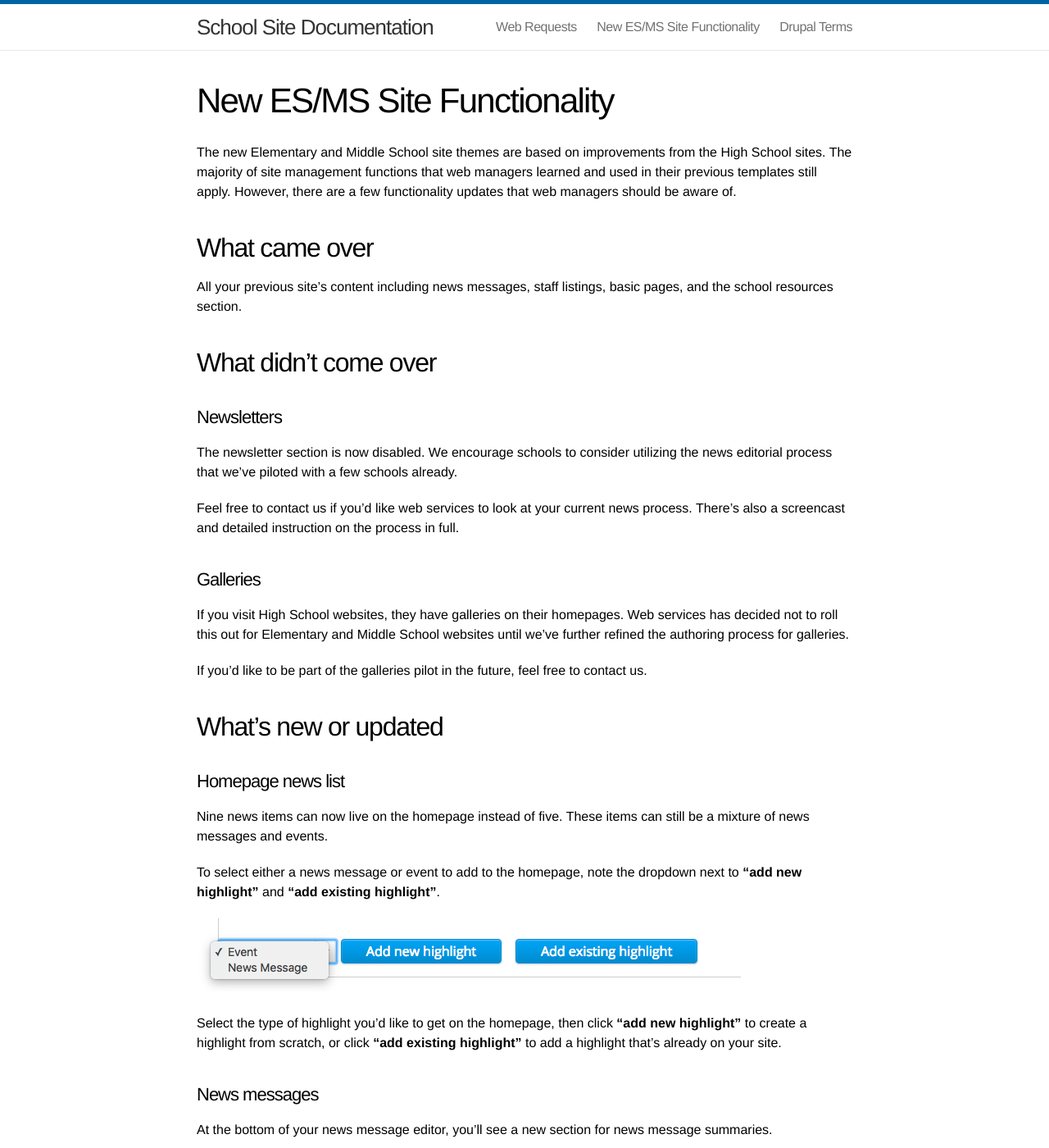
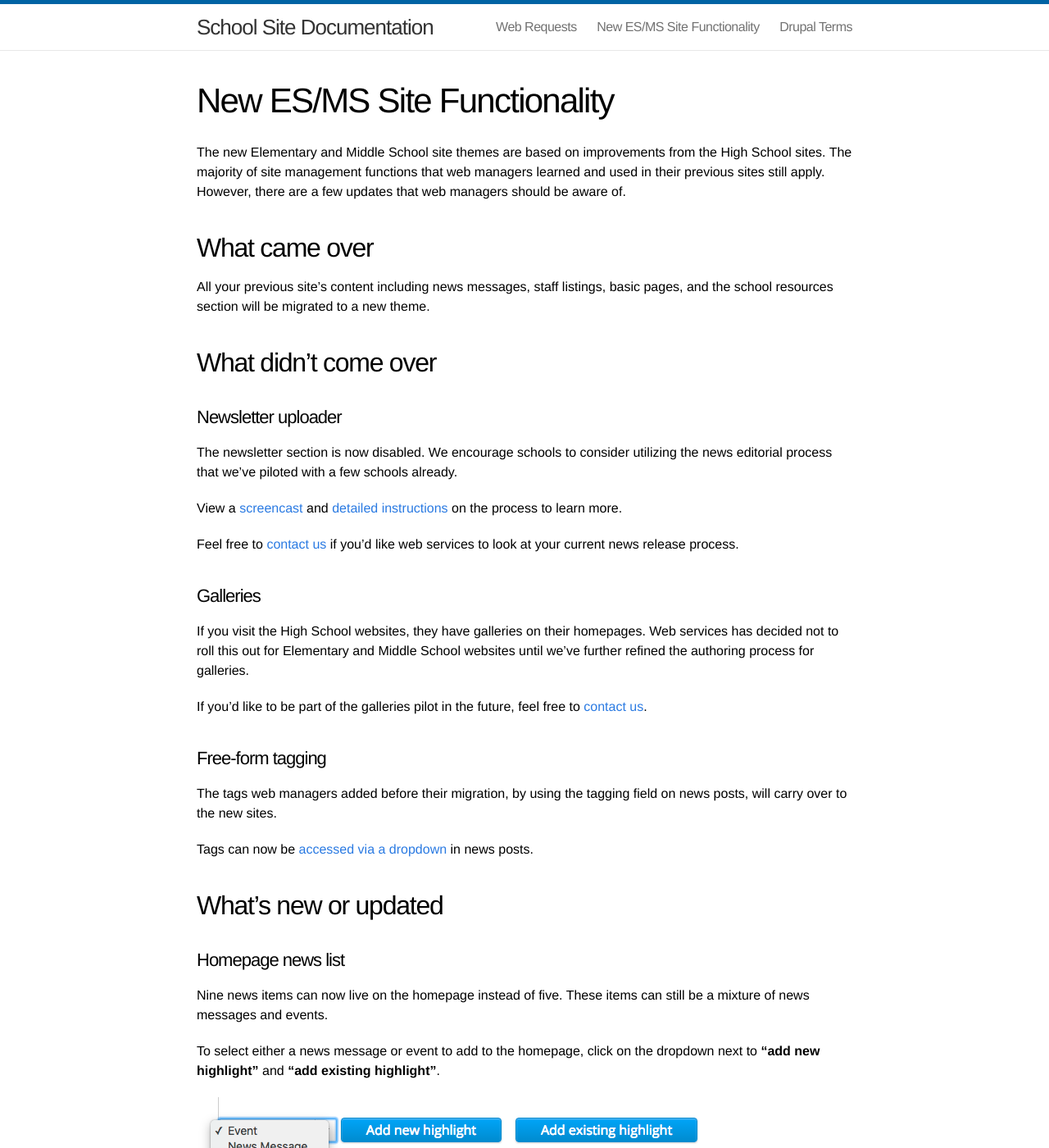
Before and after one commit to HCPSS/schoolsites-help, a Jekyll site: the page built from new-es-ms-functions.md, in a window 1280 px wide and 1400 px high. Shown: the whole window at 82% size. Built offline with Jekyll 4.4.1, drawn with Linux system fonts in a browser that asks for light colours; nearby versions of some CDN libraries; some of the changed text lies outside the part shown.

Commit message:
tagging feature addition

```diff
--- a/new-es-ms-functions.md
+++ b/new-es-ms-functions.md
@@ -3,25 +3,33 @@
 title: "New ES/MS Site Functionality"
 ---
 
-The new Elementary and Middle School site themes are based on improvements from the High School sites. The majority of site management functions that web managers learned and used in their previous templates still apply. However, there are a few functionality updates that web managers should be aware of.
+The new Elementary and Middle School site themes are based on improvements from the High School sites. The majority of site management functions that web managers learned and used in their previous sites still apply. However, there are a few updates that web managers should be aware of.
 
 ## What came over
 
-All your previous site's content including news messages, staff listings, basic pages, and the school resources section.
+All your previous site's content including news messages, staff listings, basic pages, and the school resources section will be migrated to a new theme.
 
 ## What didn't come over
 
-### Newsletters
+### Newsletter uploader
 
 The newsletter section is now disabled. We encourage schools to consider utilizing the news editorial process that we've piloted with a few schools already.
 
-Feel free to contact us if you'd like web services to look at your current news process. There's also a screencast and detailed instruction on the process in full.
+View a [screencast](https://vimeo.com/122653964){:target="_blank"} and [detailed instructions](http://hcpss.github.io/school-messenger-help/2014/02/17/editorial-process.html) on the process to learn more.
+
+Feel free to <a href="mailto:webmaster@hcpss.org">contact us</a> if you'd like web services to look at your current news release process.
 
 ### Galleries
 
-If you visit High School websites, they have galleries on their homepages. Web services has decided not to roll this out for Elementary and Middle School websites until we've further refined the authoring process for galleries.
+If you visit the High School websites, they have galleries on their homepages. Web services has decided not to roll this out for Elementary and Middle School websites until we've further refined the authoring process for galleries.
 
-If you'd like to be part of the galleries pilot in the future, feel free to contact us.
+If you'd like to be part of the galleries pilot in the future, feel free to <a href="mailto:webmaster@hcpss.org">contact us</a>.
+
+### Free-form tagging
+
+The tags web managers added before their migration, by using the tagging field on news posts, will carry over to the new sites.
+
+Tags can now be <a href="#tags">accessed via a dropdown</a> in news posts.
 
 ## What's new or updated
 
@@ -29,7 +37,7 @@
 
 Nine news items can now live on the homepage instead of five. These items can still be a mixture of news messages and events.
 
-To select either a news message or event to add to the homepage, note the dropdown next to **"add new highlight"** and **"add existing highlight"**.
+To select either a news message or event to add to the homepage, click on the dropdown next to **"add new highlight"** and **"add existing highlight"**.
 
 ![](/schoolsites-help/images/es-ms-functionality/news-versus-event.png)
 
@@ -39,6 +47,8 @@
 
 At the bottom of your news message editor, you'll see a new section for news message summaries.
 
+**Best practice:** web managers should copy the first sentence of their news message and paste it into the news message summary field.
+
 ![](/schoolsites-help/images/es-ms-functionality/news-message-summary.png)
 
 This section will appear if the news message is featured on your homepage. The homepage tile will contain the summary to let users know a bit more about what they're clicking through to.
@@ -47,10 +57,18 @@
 
 > Note: the summary may get truncated on the homepage after you hit publish
 
-**Best practice:** web managers should copy the first sentence of their news message and paste it into the news message summary field.
+<span id="tags"></span>
+
+### Tagging news messages
+
+There are default tags that we've added to sites that we found were common across other school sites. These tags allow web managers to group related messages together for easy access, and will appear at the bottom of news messages for end-users to click on.
+
+If you'd like more tags added to the dropdown, <a href="mailto:webmaster@hcpss.org">contact us</a> and we'll find the best solution.
+
+![](/schoolsites-help/images/es-ms-functionality/news-post-tagging.png)
 
 ### Indoor Environmental Quality (IEQ) page
 
-This is new for all school sites. Consult with your school's IEQ team leader (typically the assistant principal) to learn more about the scope of IEQ forms.
+This is new for all school sites. Forms will come your school's IEQ team leader (typically the assistant principal) and you'll have to upload them to the IEQ page.
 
 View [a screencast to learn more](https://vimeo.com/180625052){:target="_blank"} about how to add and manage files on the IEQ page.
```
Also changed, not shown: images/es-ms-functionality/news-post-tagging.png (added).
